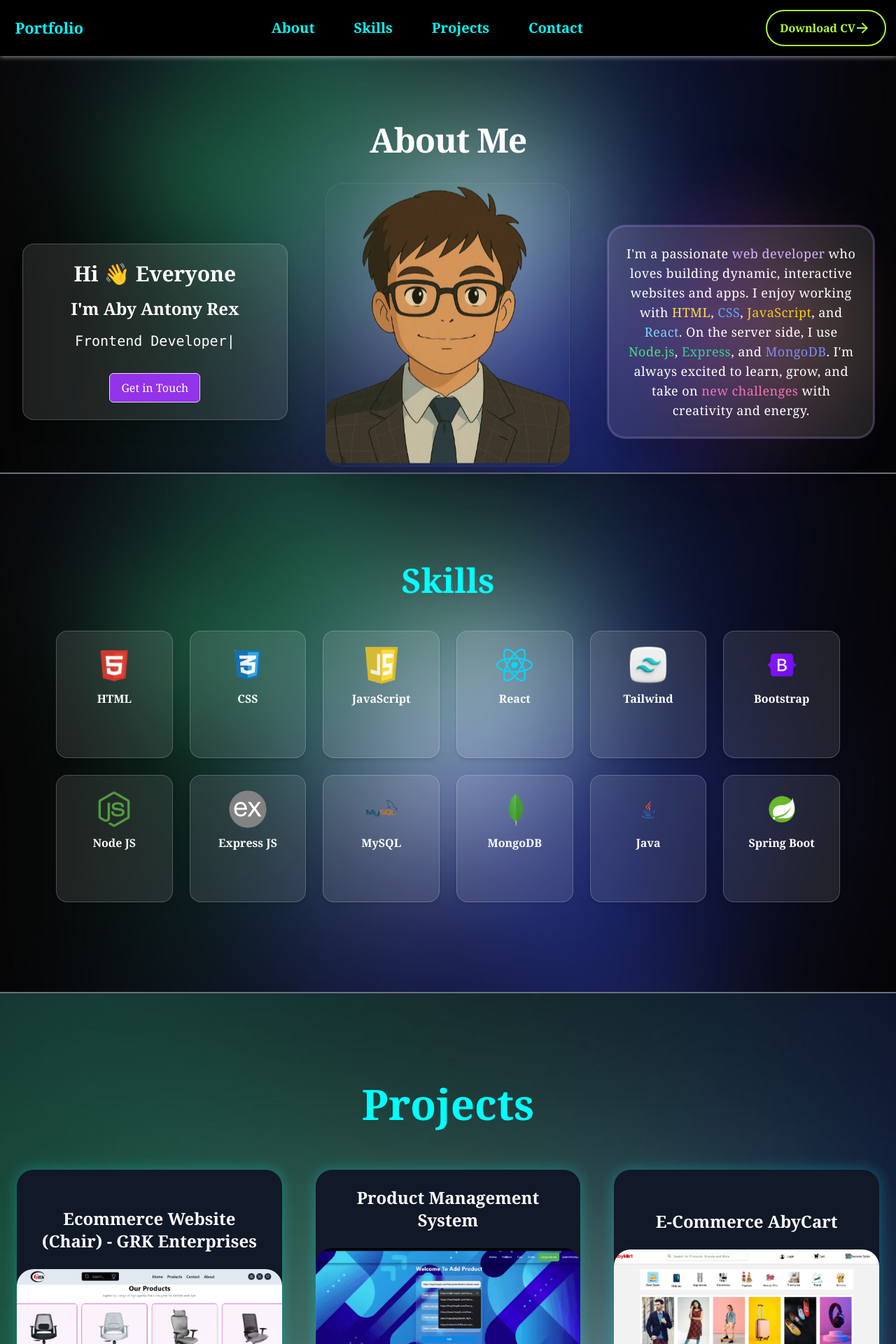
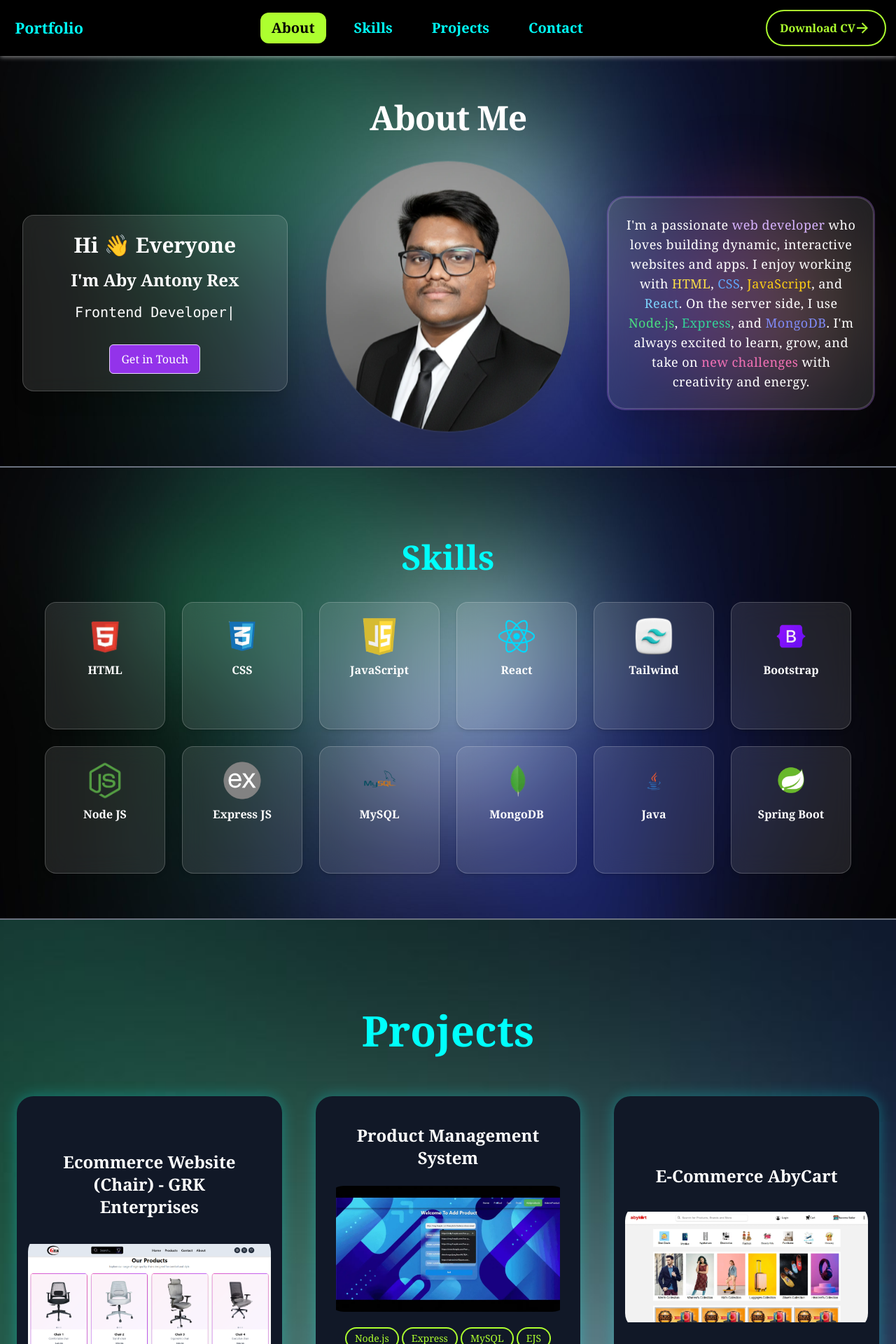
Before and after one commit to abyantonyrex/Projects, a React (Vite) app in the folder Portfolio-Tailwind-React/: page / in a window 1280 px wide. Shown: the top 1920 px of the page at 70% size. Built offline with nearby package versions, Linux system fonts and the light colour scheme; the HTML template or start-up script is replaced by a standard one.

Commit message:
Finished testing updates

```diff
--- a/Portfolio-Tailwind-React/src/components/AboutSection.jsx
+++ b/Portfolio-Tailwind-React/src/components/AboutSection.jsx
@@ -1,7 +1,8 @@
 import React, { useEffect } from "react";
 import AOS from "aos";
 import "aos/dist/aos.css";
-import abyimg from "../img/aby-ghibili-pic.webp";
+// import abyimg from "../img/aby-ghibili-pic.webp";
+import abyPic from "../img/abyPic.webp";
 import TypewriterLoop from "./TypewriterText";
 
 const AboutSection = () => {
@@ -13,12 +14,12 @@ const AboutSection = () => {
     <section
       id="about"
       aria-labelledby="about-title"
-      className="relative text-white border-b-2 border-gray-500 pt-24 bg-cover bg-center bg-[url('/image/bg-main.jpg')]"
+      className="relative text-white pb-10 border-b-2 border-gray-500 pt-16 bg-cover bg-center bg-[url('/image/bg-main.jpg')]"
     >
       {/* Background Overlay */}
       <div className="absolute inset-0 bg-black/40 -z-10" />
 
-      <div className="max-w-7xl mx-auto px-4 sm:px-6 lg:px-8">
+      <div className="max-w-8xl mx-auto px-4 sm:px-6 lg:px-8">
         {/* Title */}
         <header className="text-center mb-12">
           <h1
@@ -37,11 +38,11 @@ const AboutSection = () => {
             data-aos="zoom-in"
           >
             <img
-              src={abyimg}
+              src={abyPic}
               alt="Aby Antony Rex"
               loading="lazy"
               decoding="async"
-              className="w-3/4 sm:w-4/6 md:w-64 lg:w-4/6 xl:w-11/12 rounded-3xl shadow-2xl ring-1 ring-white/10 motion-safe:animate-float z-10"
+              className="w-3/4 sm:w-4/6 md:w-64 lg:w-4/6 xl:w-11/12 rounded-full shadow-2xl ring-1 ring-white/10 motion-safe:animate-float z-10"
             />
           </div>
 
--- a/Portfolio-Tailwind-React/src/components/ContactForm.jsx
+++ b/Portfolio-Tailwind-React/src/components/ContactForm.jsx
@@ -19,14 +19,14 @@ const ContactForm = () => {
       })
       .catch((error) => {
         alert("Failed to send message. Try again.");
-        console.error(error.text);
+        console.error("EmailJS Error:", error);
       });
   };
   return (
-    <div className="bg-[url('/image/bg-main.jpg')] bg-cover bg-center max-h-screen py-10 px-4" id="contact">
+    <div className="bg-[url('/image/bg-main.jpg')] bg-cover bg-center py-20 px-4" id="contact">
       {/* Contact Heading */}
       <h1
-        className="text-center  text-4xl sm:text-5xl font-extrabold mt-20 mb-6"
+        className="text-center text-4xl sm:text-5xl font-extrabold mb-8 text-white"
       >
         Contact Me
       </h1>
@@ -35,7 +35,7 @@ const ContactForm = () => {
       <form
         ref={form}
         onSubmit={sendEmail}
-        className="max-w-2xl mx-auto bg-blue-100 p-6 rounded-xl shadow-lg mb-16"
+        className="max-w-2xl mx-auto bg-blue-100 p-8 rounded-xl shadow-lg mb-0"
       >
         <div className="space-y-5">
           <div>
--- a/Portfolio-Tailwind-React/src/components/Navigation.jsx
+++ b/Portfolio-Tailwind-React/src/components/Navigation.jsx
@@ -1,10 +1,46 @@
-import React, { useState } from "react";
+import React, { useState, useEffect } from "react";
 import Button from "./CvBtn";
 
 const Menu = ["About", "Skills", "Projects", "Contact"];
 
 const Navigation = ({ onShowSidebar, onDownloadCV }) => {
   const [active, setActive] = useState("");
+
+  useEffect(() => {
+    const sections = Menu.map((item) => document.getElementById(item.toLowerCase()));
+
+    const observerOptions = {
+      root: null,
+      rootMargin: "-20% 0px -60% 0px",
+      threshold: 0,
+    };
+
+    const observerCallback = (entries) => {
+      entries.forEach((entry) => {
+        if (entry.isIntersecting) {
+          const sectionId = entry.target.id;
+          const menuItem = sectionId.charAt(0).toUpperCase() + sectionId.slice(1);
+          setActive(menuItem);
+        }
+      });
+    };
+
+    const observer = new IntersectionObserver(observerCallback, observerOptions);
+
+    sections.forEach((section) => {
+      if (section) {
+        observer.observe(section);
+      }
+    });
+
+    return () => {
+      sections.forEach((section) => {
+        if (section) {
+          observer.unobserve(section);
+        }
+      });
+    };
+  }, []);
 
   return (
     <nav id="main-bars" className=" text-[var(--font-color)] p-4 w-full  bg-black">
@@ -22,8 +58,8 @@ const Navigation = ({ onShowSidebar, onDownloadCV }) => {
           key={i}
           className={`rounded-xl transition duration-300 ease-in-out ${
             active === item
-              ? "bg-violet-600 text-black"
-              : "hover:bg-gray-700 text-[var(--font-color)]"
+              ? "bg-greenyellow text-black"
+              : "hover:bg-blue-500 hover:text-black text-[var(--font-color)]"
           }`}
         >
           <a
@@ -38,9 +74,9 @@ const Navigation = ({ onShowSidebar, onDownloadCV }) => {
     </ul>
 
     {/* Right: CV Button and Mobile Menu Icon */}
-    <div className="flex items-center space-x-3">
-      {/* CV Button (visible on medium and up) */}
-      <div className="hidden md:flex">
+    <div className="flex items-center space-x-2 sm:space-x-3">
+      {/* CV Button (visible on all screens) */}
+      <div className="flex">
         <Button onDownloadCV={onDownloadCV} />
       </div>
 
--- a/Portfolio-Tailwind-React/src/components/ProjectsSection.jsx
+++ b/Portfolio-Tailwind-React/src/components/ProjectsSection.jsx
@@ -77,11 +77,11 @@ const ProjectsSection = () => {
       <section className=" ">
         <h2 className="text-6xl font-bold text-center mb-16">Projects</h2>
 
-        <div className="grid grid-cols-1  md:grid-cols-3 gap-12 px-6 max-w-11xl  mx-auto ">
+        <div className="grid grid-cols-1  md:grid-cols-3 gap-12 px-6 max-w-10xl  mx-auto ">
           {projects.map((project, index) => (
             <div
               key={index}
-              className="project-card bg-gray-900 rounded-3xl transition duration-300 hover:shadow-2xl shadow-cyan-glow"
+              className="project-card bg-gray-900 p-4 rounded-3xl transition duration-300 hover:shadow-2xl shadow-cyan-glow"
               data-aos={index % 2 === 0 ? "fade-right" : "fade-left"}
             >
               <h3 className="text-2xl text-center p-6 text-white font-semibold ">
@@ -91,7 +91,7 @@ const ProjectsSection = () => {
               <img
                 src={project.image}
                 alt={`${project.title} screenshot`}
-                className="rounded-3xl w-full max-w-sm h-[180px] object-cover cursor-pointer transition-transform duration-500 hover:scale-95 hover:shadow-lg mx-auto mb-6"
+                className="rounded-3xl w-full max-w-sm h-[180px] object-contain cursor-pointer transition-transform duration-500 hover:scale-95 hover:shadow-lg mx-auto mb-6"
               />
               <div className="flex flex-wrap justify-center gap-2 mb-4">
                 {project.techStack.map((tech, i) => (
--- a/Portfolio-Tailwind-React/src/components/SkillsSection.jsx
+++ b/Portfolio-Tailwind-React/src/components/SkillsSection.jsx
@@ -84,12 +84,12 @@ const SkillsSection = () => {
   ];
 
   return (
-    <section id="skills" className="py-32 border-b-2 border-gray-500 bg-[url('/image/bg-main.jpg')] bg-cover bg-center">
-      <h1 className="text-4xl sm:text-5xl font-bold text-center mb-12 text-[var(--bg-blue)]">
+    <section id="skills" className="py-16 px-4 sm:px-6 lg:px-8 border-b-2 border-gray-500 bg-[url('/image/bg-main.jpg')] bg-cover bg-center">
+      <h1 className="text-4xl sm:text-5xl font-bold text-center py-10 text-[var(--bg-blue)]">
         Skills
       </h1>
 
-      <div className="grid grid-cols-3 sm:grid-cols-4 md:grid-cols-5 lg:grid-cols-6 gap-4 sm:gap-6 max-w-6xl mx-auto px-2 sm:px-4">
+      <div className="grid grid-cols-3 sm:grid-cols-4 md:grid-cols-5 lg:grid-cols-6 gap-4 sm:gap-6 max-w-6xl mx-auto">
         {skills.map((skill, index) => (
           <div
             key={index}
```
Also changed, not shown: Portfolio-Tailwind-React/src/img/abyPic.webp (added), 1 other file (tests, documents, lock files or other folders).
